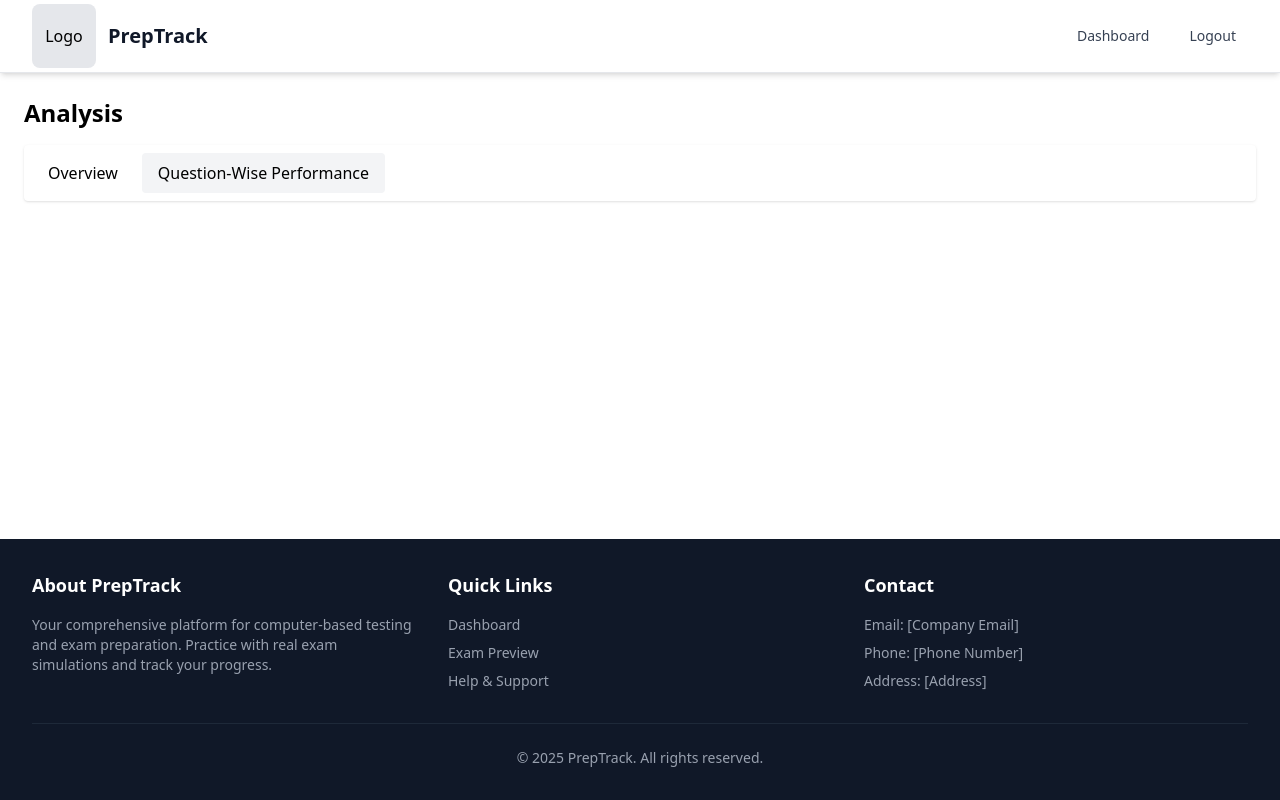
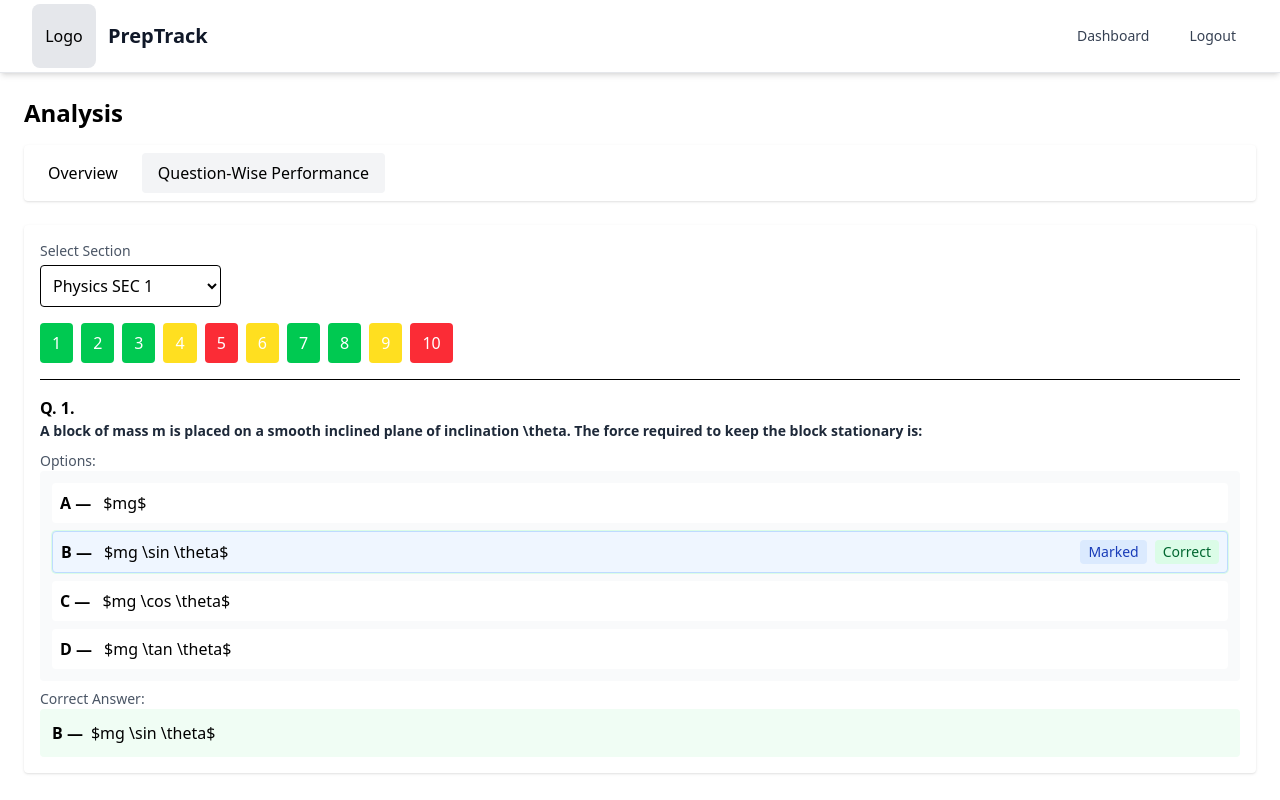
Before and after one commit to Aaditya0112/Preptrack-CBT, a React (Vite) app in the folder frontend/: page /analysis in a window 1280 px wide. Both pictures are taken after a click on the button "Question-Wise Performance". Built offline with nearby package versions, Linux system fonts and the light colour scheme.

Commit message:
feat: added question wise performance tab in analysis page

```diff
--- a/frontend/src/components/Layout.jsx
+++ b/frontend/src/components/Layout.jsx
@@ -8,8 +8,21 @@ export default function Layout() {
 
 
   const hideHeaderFooter = ['/assessment', '/', "/signup"];
+  const hideFooter = ['/analysis'];
 
   const shouldHideHeaderFooter = hideHeaderFooter.includes(location.pathname);
+  const shouldHideFooter = hideFooter.includes(location.pathname);
+
+  if (shouldHideFooter && !shouldHideHeaderFooter) {
+    return (
+      <div className="flex flex-col min-h-screen">
+        <DefaultHeader />
+        <main className="flex-1">
+          <Outlet />
+        </main>
+      </div>
+    );
+  }
 
   if (shouldHideHeaderFooter) {
     return <Outlet />;
--- a/frontend/src/components/MathLiveProvider.jsx
+++ b/frontend/src/components/MathLiveProvider.jsx
@@ -2,26 +2,44 @@ import React, { useState, useEffect } from 'react';
 import { MathLiveContext } from '../context/assessmentContext';
 
 export default function MathLiveProvider({ children }) {
-  const [isMathLiveReady, setIsMathLiveReady] = useState(!!window.mathVirtualKeyboard);
+  // Helper to detect whether the mathlive custom element is registered
+  const isMathLiveRegistered = () => {
+    try {
+      if (typeof customElements !== 'undefined' && customElements.get && customElements.get('math-field')) return true
+    } catch (e) {
+      // ignore
+    }
+    if (typeof window !== 'undefined') {
+      if (window.mathVirtualKeyboard) return true
+      if (window.MathfieldElement) return true
+      if (window.MathLive) return true
+    }
+    return false
+  }
+
+  const [isMathLiveReady, setIsMathLiveReady] = useState(isMathLiveRegistered())
 
   useEffect(() => {
-    if (isMathLiveReady) return;
-    if (document.querySelector('script[src="https://unpkg.com/mathlive"]')) {
+    if (isMathLiveReady) return
+
+    // If a mathlive script tag already exists, poll for the custom element registration
+    if (document.querySelector('script[src="https://unpkg.com/mathlive"]') || document.querySelector('script[src*="mathlive"]')) {
       const interval = setInterval(() => {
-        if (window.mathVirtualKeyboard) { setIsMathLiveReady(true); clearInterval(interval); }
-      }, 100);
-      return () => clearInterval(interval);
+        if (isMathLiveRegistered()) { setIsMathLiveReady(true); clearInterval(interval); }
+      }, 100)
+      return () => clearInterval(interval)
     }
-    const script = document.createElement('script');
-    script.src = 'https://unpkg.com/mathlive';
-    script.async = true;
-    script.onload = () => setTimeout(() => setIsMathLiveReady(true), 0);
-    document.head.appendChild(script);
-  }, [isMathLiveReady]);
+
+    const script = document.createElement('script')
+    script.src = 'https://unpkg.com/mathlive'
+    script.async = true
+    script.onload = () => setTimeout(() => { if (isMathLiveRegistered()) setIsMathLiveReady(true) }, 0)
+    document.head.appendChild(script)
+  }, [isMathLiveReady])
 
   return (
     <MathLiveContext.Provider value={{ isMathLiveReady }}>
       {children}
     </MathLiveContext.Provider>
-  );
+  )
 }
--- a/frontend/src/main.jsx
+++ b/frontend/src/main.jsx
@@ -35,7 +35,10 @@ const router = createBrowserRouter([
       },
       {
         path: "/analysis",
-        element: <Analysis />
+        element: <MathLiveProvider>
+           <Analysis />
+        </MathLiveProvider>
+
       },
       {
         path : "/assessment",
--- a/frontend/src/pages/Analysis.jsx
+++ b/frontend/src/pages/Analysis.jsx
@@ -2,6 +2,8 @@ import React, { useMemo, useState, useEffect } from 'react'
 import { EXAM_DATA } from '../data/examData'
 import { EXAM_ATTEMPTS, USER_ANSWERS } from '../data/attemptsData'
 import { BarChart, PieChart } from '@mui/x-charts'
+import MathField from '../components/MathField'
+import QuestionRenderer from '../components/QuestionRenderer'
 
 
 const COLORS = {
@@ -208,6 +210,117 @@ export default function Analysis() {
         </div>
       )}
 
+        {activeTab === 'qwise' && (
+        <div className="bg-white p-4 rounded shadow">
+          <div className="flex items-center gap-4 mb-4">
+            <div>
+              <label className="block text-sm text-gray-600">Select Section</label>
+              <select value={selectedSection} onChange={(e) => setSelectedSection(e.target.value)} className="mt-1 p-2 border rounded">
+                {EXAM_DATA.sections.filter(s => attemptedSectionIds.includes(s.sectionId)).map(s => (
+                  <option key={s.sectionId} value={s.sectionId}>{s.name}</option>
+                ))}
+              </select>
+            </div>
+          </div>
+
+          <div className="mb-4">
+            <div className="flex flex-wrap gap-2">
+
+              {sectionQuestions.map((q, idx) => {
+                const ans = answers.find(a => a.questionId === q.questionId)
+                const status = ans ? (ans.isCorrect === true ? 'correct' : (ans.isCorrect === false ? 'wrong' : 'not_answered')) : 'not_answered'
+                const bg = status === 'correct' ? 'bg-green-500' : (status === 'wrong' ? 'bg-red-500' : 'bg-yellow-300')
+                return (
+                  <button key={q.questionId} value= {idx+1} onClick={() => setActiveQuestionId(q.questionId)} className={`${bg} text-white px-3 py-2 rounded`}>
+                    {idx + 1}
+                  </button>
+                )
+              })}
+
+            </div>
+          </div>
+
+          <div className="border-t pt-4">
+            {activeQuestionId ? (
+              (() => {
+                const q = questionMap[activeQuestionId]
+                const ans = answers.find(a => a.questionId === activeQuestionId)
+                const selectedOption = q.options ? q.options.find(o => o.optionId === ans?.selectedOptionId) : null
+                return (
+                  <div>
+                    <div className="mb-2 font-semibold">Q. {q.number}. <QuestionRenderer text={q.questionText} /></div>
+                    {q.type === 'MCQ' ? (
+                      <div className="mb-2">
+                        <div className="text-sm text-gray-600">Options:</div>
+                        <div className="p-3 bg-gray-50 rounded space-y-2">
+                          {q.options && q.options.length ? (
+                            q.options.map((o) => {
+                              const isMarked = ans?.selectedOptionId === o.optionId
+                              const isCorrect = q.correctAnswer?.optionId === o.optionId
+                              return (
+                                <div key={o.optionId} className={`flex items-start gap-3 p-2 rounded ${isMarked ? 'bg-blue-50 border border-blue-200' : 'bg-white'} ${isCorrect ? 'ring-1 ring-green-100' : ''}`}>
+                                  <div className="font-semibold">{o.identifier} —</div>
+                                  <div className="flex-1">
+                                    <MathField latex={o.text || ''} />
+                                  </div>
+                                  <div className="ml-2 text-sm flex items-center gap-2">
+                                    {isMarked && <span className="px-2 py-0.5 bg-blue-100 text-blue-800 rounded">Marked</span>}
+                                    {isCorrect && <span className="px-2 py-0.5 bg-green-100 text-green-800 rounded">Correct</span>}
+                                  </div>
+                                </div>
+                              )
+                            })
+                          ) : (
+                            <div className="text-gray-600">No options available.</div>
+                          )}
+                        </div>
+                      </div>
+                    ) : (
+                      <div className="mb-2">
+                        <div className="text-sm text-gray-600">Your Answer:</div>
+                        <div className="p-3 bg-gray-50 rounded">
+                          {ans ? (
+                            ans.numericalAnswer ? (
+                              <div className="text-sm font-medium">{ans.numericalAnswer}</div>
+                            ) : (
+                              <span className="text-gray-500">Not Answered</span>
+                            )
+                          ) : (
+                            <span className="text-gray-500">Not Answered</span>
+                          )}
+                        </div>
+                      </div>
+                    )}
+                    <div>
+                      <div className="text-sm text-gray-600">Correct Answer:</div>
+                      <div className="p-3 bg-green-50 rounded">
+                        {q.type === 'MCQ' ? (
+                          (() => {
+                            const correctOpt = q.options?.find(o => o.optionId === q.correctAnswer.optionId)
+                            const correctText = correctOpt?.text || q.correctAnswer.optionId
+                            return (
+                              <div className="flex items-start gap-2">
+                                <div className="font-semibold">{q.correctAnswer.identifier} —</div>
+                                <div className="flex-1">
+                                  <MathField latex={correctText || ''} />
+                                </div>
+                              </div>
+                            )
+                          })()
+                        ) : (
+                          <MathField latex={String(q.correctAnswer.value || '')} />
+                        )}
+                      </div>
+                    </div>
+                  </div>
+                )
+              })()
+            ) : (
+              <div className="text-gray-500">Select a question to view details.</div>
+            )}
+          </div>
+        </div>
+      )}
 
 
     </div>
```
